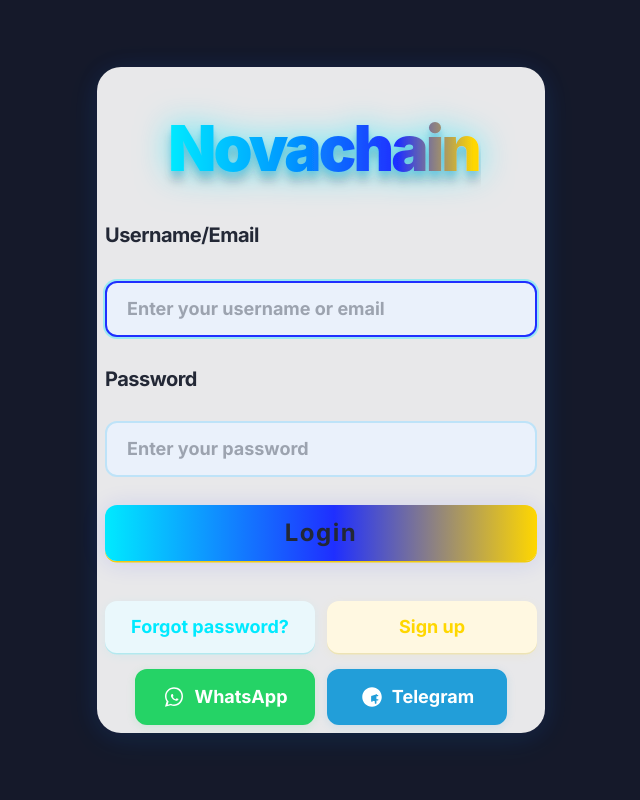
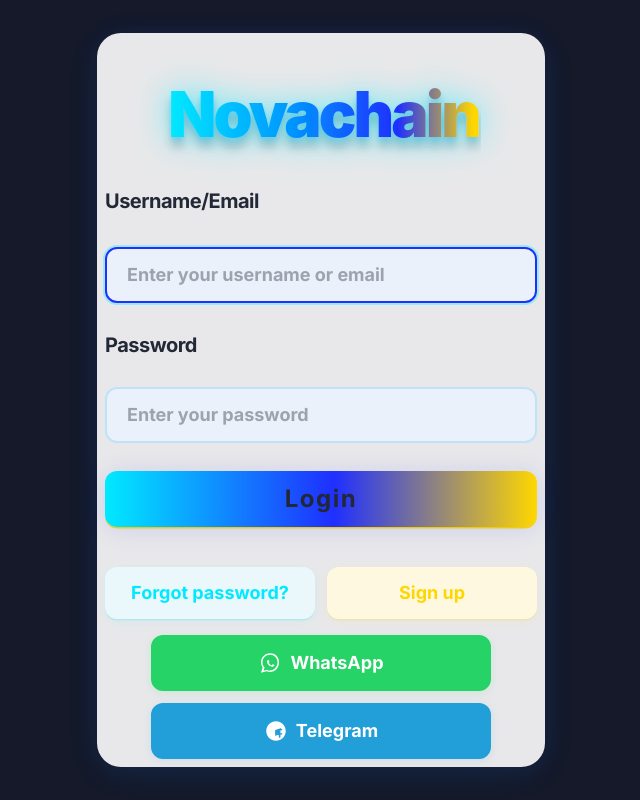
Before and after one commit to GarySPS/novachain-frontend, a React (Create React App) app: page /login in a window 1280 px wide. Shown: the whole page, without its empty margins (319-959 px from the left). Built offline with nearby package versions, Linux system fonts and the light colour scheme.

Commit message:
Improve Login page: Center WhatsApp and Telegram support buttons

```diff
--- a/src/pages/LoginPage.js
+++ b/src/pages/LoginPage.js
@@ -150,14 +150,13 @@
         </div>
 
         {/* Customer Support Button */}
-        <div className="mt-4 flex flex-col md:flex-row gap-3 justify-center w-full">
+         <div className="mt-4 flex flex-col items-center w-full">
   <a
     href="https://wa.me/66642822983"
     target="_blank"
     rel="noopener noreferrer"
-    className="w-full px-6 py-3 rounded-xl font-bold text-lg bg-[#25D366] text-white border-2 border-[#25D366] hover:bg-white hover:text-[#25D366] flex items-center justify-center transition-all"
+    className="w-full max-w-[340px] mb-3 px-6 py-3 rounded-xl font-bold text-lg bg-[#25D366] text-white border-2 border-[#25D366] hover:bg-white hover:text-[#25D366] flex items-center justify-center transition-all shadow"
     style={{
-      maxWidth: 180,
       boxShadow: "0 2px 10px #25D36622"
     }}
   >
@@ -170,9 +169,8 @@
     href="https://t.me/novachainsingapore"
     target="_blank"
     rel="noopener noreferrer"
-    className="w-full px-6 py-3 rounded-xl font-bold text-lg bg-[#229ED9] text-white border-2 border-[#229ED9] hover:bg-white hover:text-[#229ED9] flex items-center justify-center transition-all"
+    className="w-full max-w-[340px] px-6 py-3 rounded-xl font-bold text-lg bg-[#229ED9] text-white border-2 border-[#229ED9] hover:bg-white hover:text-[#229ED9] flex items-center justify-center transition-all shadow"
     style={{
-      maxWidth: 180,
       boxShadow: "0 2px 10px #229ED922"
     }}
   >
```
